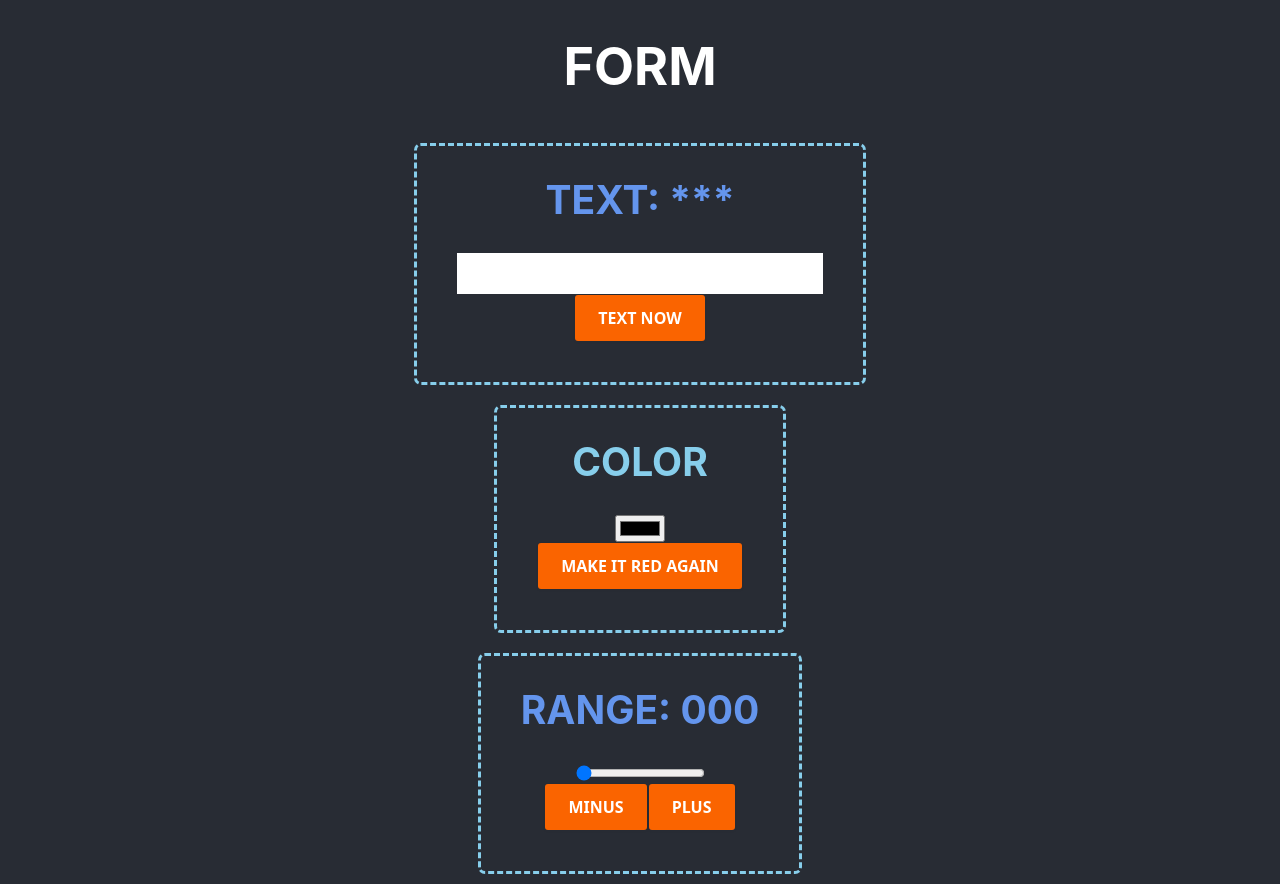
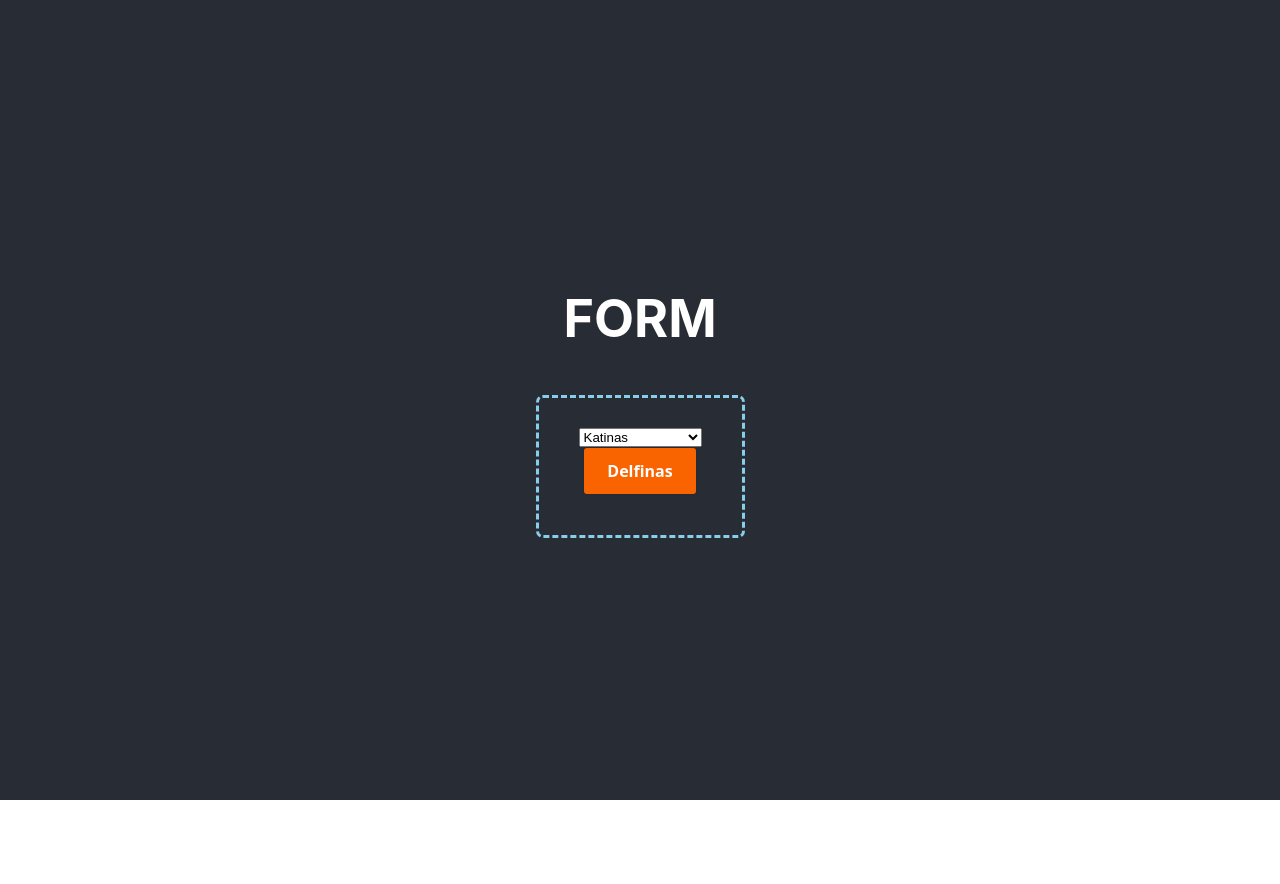
Before and after one commit to RomanBIT/Drontai, a React (Create React App) app in the folder r1/: page / in a window 1280 px wide. After the commit the page ends 800 px from the top, so only its background shows below. Built offline with nearby package versions, Linux system fonts and the light colour scheme.

Commit message:
Delfinas

```diff
--- a/r1/src/App.jsx
+++ b/r1/src/App.jsx
@@ -1,6 +1,5 @@
-
-import Text from '../src/Components/008/text'
 import './App.scss';
+import Select from '../src/Components/008/Select'
 
 
 
@@ -11,7 +10,7 @@ function App() {
         <div className="App">
             <header className="App-header">
                 <h1>FORM</h1>
-                    <Text />
+                <Select />
             </header>
         </div>
     );
--- /dev/null
+++ b/r1/src/Components/008/Select.jsx
@@ -0,0 +1,26 @@
+import {useState} from 'react';
+
+function Select() {
+
+    const [select, setSelect] = useState(3)
+
+    return (
+
+        <>
+            <div className="form-container">
+
+                <select value={select} onChange={e => setSelect(e.target.value)}>
+                    <option value="1">Drakoniukas</option>
+                    <option value="2">Delfinas</option>
+                    <option value="3">Katinas</option>
+                    <option value="18">Batuotas Katinas</option>
+                </select>
+                <button onClick={() => setSelect(2)}>Delfinas</button>
+            </div>
+        </>
+
+    )
+
+}
+
+export default Select;
```
